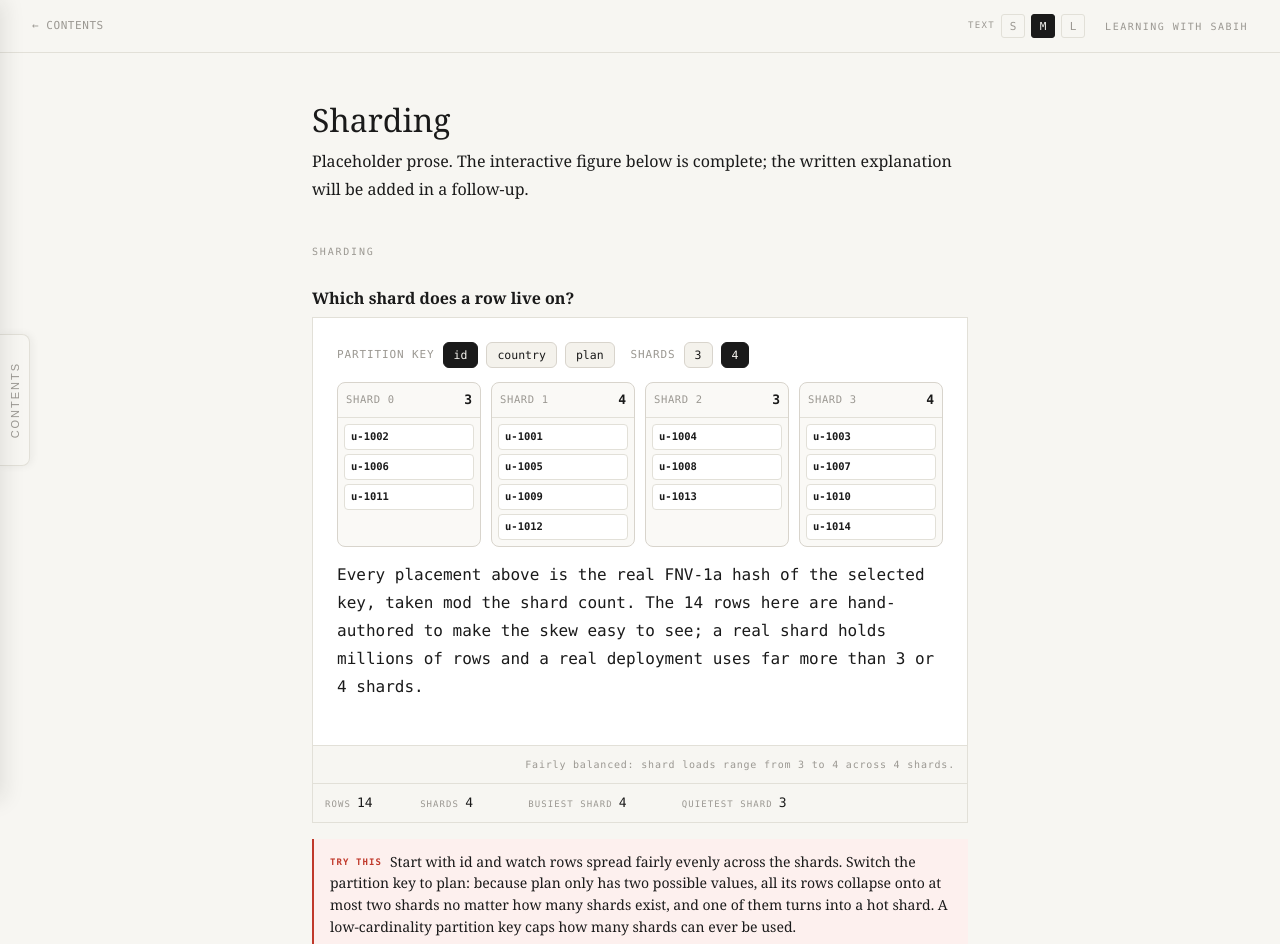
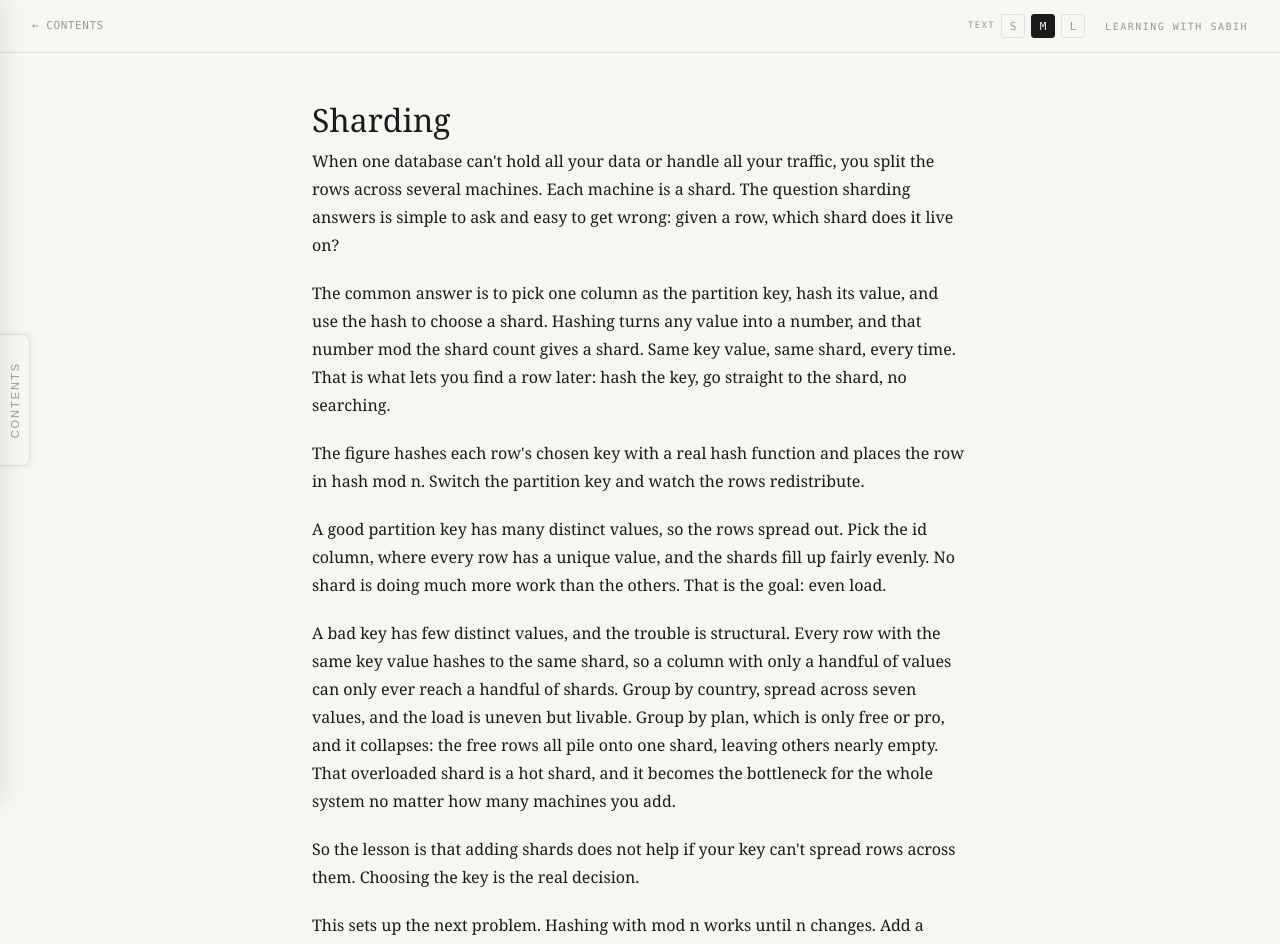
Before and after one commit to sabihusman/Learning-with-Sabih, a Next.js app: page /topics/sharding in a window 1280 px wide. Shown: the top 944 px of the page. Built offline with nearby package versions, Linux system fonts and the light colour scheme.

Commit message:
Sharding: final prose + country rebalance (follow-up to #103) (#104)
* Apply final prose to Sharding topic

* Drop hardcoded count in sharding prose

```diff
--- a/app/components/ShardingViz.jsx
+++ b/app/components/ShardingViz.jsx
@@ -35,7 +35,7 @@ export default function ShardingViz() {
       title="Which shard does a row live on?"
       status={status}
       readouts={readouts}
-      tryThis="Start with id and watch rows spread fairly evenly across the shards. Switch the partition key to plan: because plan only has two possible values, all its rows collapse onto at most two shards no matter how many shards exist, and one of them turns into a hot shard. A low-cardinality partition key caps how many shards can ever be used."
+      tryThis="Start on the id key and note how evenly the shards fill. Switch to country for a milder spread, then to plan and watch one shard swallow most of the rows. Change the shard count between 3 and 4 and see the placements recompute."
     >
       <div className={styles.controlsRow}>
         <span className={styles.groupLabel}>partition key</span>
--- a/app/topics/sharding/page.mdx
+++ b/app/topics/sharding/page.mdx
@@ -6,53 +6,20 @@ export const metadata = {
 
 # Sharding
 
-{/*
-  TODO: final prose lands in a follow-up.
+When one database can't hold all your data or handle all your traffic, you split the rows across several machines. Each machine is a shard. The question sharding answers is simple to ask and easy to get wrong: given a row, which shard does it live on?
 
-  Honesty constraints the prose must honor:
-  - The hash is a real FNV-1a (32-bit) hash: offset basis 2166136261, prime
-    16777619, XOR each byte then multiply. Placement = fnv1a(String(value)) mod
-    the shard count. This is genuinely computed, not choreographed.
-  - The dataset is 14 hand-authored rows, small on purpose so the skew is easy
-    to see. Real shards hold millions of rows, and real deployments use far
-    more than 3 or 4 shards.
-  - Measured per-shard counts (verified against the committed code, not
-    estimated):
-    - key = id (high cardinality, unique per row):
-      - 3 shards: [7, 4, 3]
-      - 4 shards: [3, 4, 3, 4]
-      id spreads reasonably across shards at both shard counts.
-    - key = country (7 distinct values, mildly uneven: DE x3, CA x3, FI x2,
-      JP x2, AR x2, MX x1, IE x1):
-      - 3 shards: [4, 5, 5]
-      - 4 shards: [3, 3, 5, 3]
-      country spreads mildly across every shard at both shard counts, no shard
-      holding close to half the rows. This is a real, measured outcome of
-      hashing a medium-cardinality column, not a staged result.
-    - key = plan (2 distinct values, skewed: free x11, pro x3):
-      - 3 shards: [14, 0, 0] (every row lands in a single shard)
-      - 4 shards: [3, 0, 0, 11]
-      plan produces the clearest hot shard: a column with only two possible
-      values can never occupy more than two shards, no matter how many shards
-      exist, and the skew toward "free" concentrates the load further.
-  - The UI defaults to key = id, shards = 4, which shows the most balanced
-    view first; switching to plan reveals a hot shard, and switching to
-    country shows a mild, in-between spread.
-  - Core lesson: the partition key's cardinality caps how many shards can ever
-    be used, and skew within that key decides how unevenly load piles onto
-    the shards that are used. Adding more shards does not fix a low-cardinality
-    key. country (medium cardinality) demonstrates the middle ground between
-    id's even spread and plan's hot shard.
-  - Honesty note (must appear, substantially as follows): this is a real hash
-    over a tiny, hand-picked dataset built to make the lesson visible. Real
-    sharded systems pick partition keys deliberately to avoid this failure
-    mode, often combining a high-cardinality key with the low-cardinality one,
-    or hashing a composite key.
-  - No-subhead / figure-last structure, matching the other section pages.
-    Straight quotes and apostrophes only, no em or en dashes.
-*/}
+The common answer is to pick one column as the partition key, hash its value, and use the hash to choose a shard. Hashing turns any value into a number, and that number mod the shard count gives a shard. Same key value, same shard, every time. That is what lets you find a row later: hash the key, go straight to the shard, no searching.
 
-Placeholder prose. The interactive figure below is complete; the written
-explanation will be added in a follow-up.
+The figure hashes each row's chosen key with a real hash function and places the row in hash mod n. Switch the partition key and watch the rows redistribute.
+
+A good partition key has many distinct values, so the rows spread out. Pick the id column, where every row has a unique value, and the shards fill up fairly evenly. No shard is doing much more work than the others. That is the goal: even load.
+
+A bad key has few distinct values, and the trouble is structural. Every row with the same key value hashes to the same shard, so a column with only a handful of values can only ever reach a handful of shards. Group by country, spread across seven values, and the load is uneven but livable. Group by plan, which is only free or pro, and it collapses: the free rows all pile onto one shard, leaving others nearly empty. That overloaded shard is a hot shard, and it becomes the bottleneck for the whole system no matter how many machines you add.
+
+So the lesson is that adding shards does not help if your key can't spread rows across them. Choosing the key is the real decision.
+
+This sets up the next problem. Hashing with mod n works until n changes. Add a shard and almost every row's hash mod n lands somewhere new, so nearly all your data has to move. The next topic, consistent hashing, is how systems avoid that.
+
+The hash is a real FNV-1a hash and every placement is genuinely computed from it, not scripted. The dataset is tiny and hand-picked to show the range from even to hot in fourteen rows; real shards hold millions of rows and real systems use far more than three or four. The country values were chosen so their real hash spread reads as mild here, but the spreading itself is the honest output of the hash, not a staged result.
 
 <ShardingViz />
```
